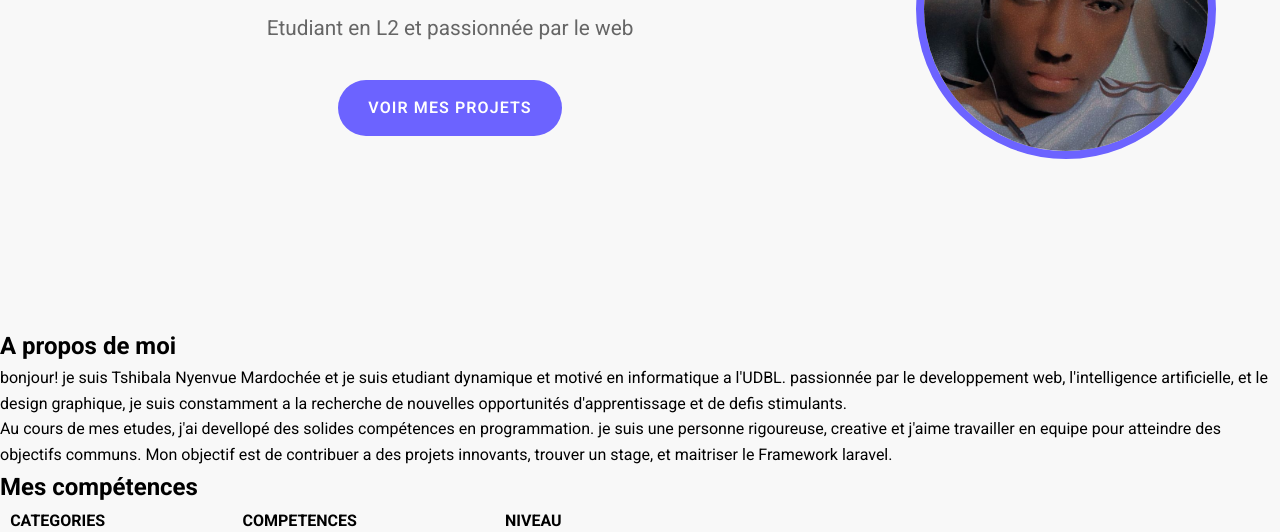
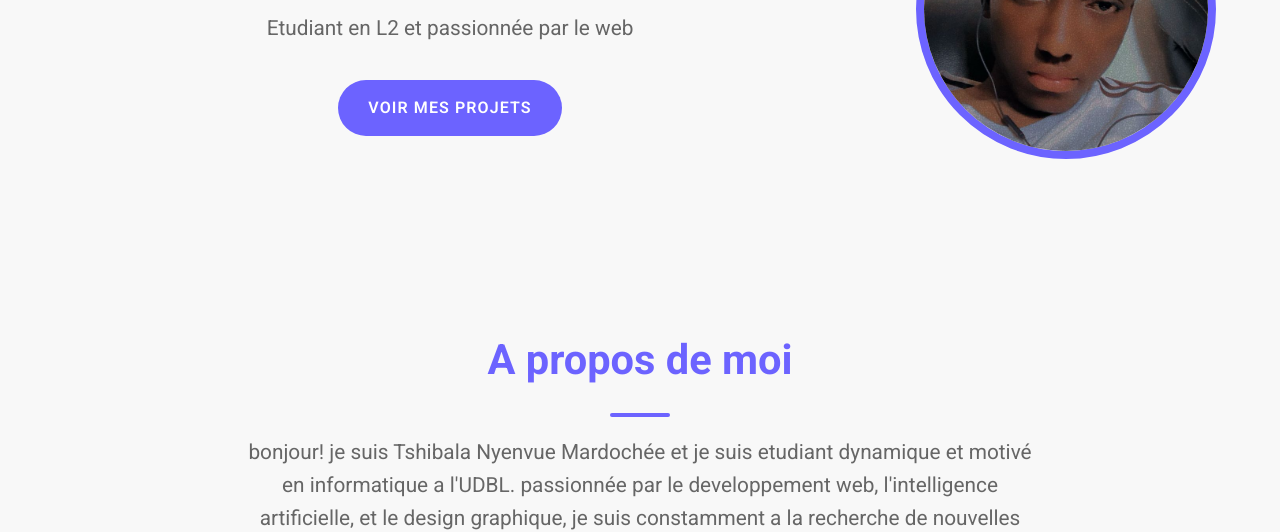
Before and after one commit to RICKXO/MON-PORTFOLIO-2026, a plain HTML site: page index.html in a window 1280 px wide. Shown: the part 421-953 px from the top of the page. Drawn offline with Linux system fonts and the light colour scheme.

Commit message:
Stylisation de la section apropos

```diff
--- a/css/style.css
+++ b/css/style.css
@@ -135,3 +135,51 @@ a.active::after{
     background-color: var(--violet-fonce);
     transform: translate(-3px);
 }
+
+.apropos {
+    width: 800px;
+    margin: 6rem auto;
+    text-align: center;
+}
+
+.apropos h2 {
+    color: var(--violet-doux);
+    font-size: 2.6rem;
+    font-weight: 700;
+    position: relative;
+    text-align: center;
+}
+
+.apropos h2::after {
+    content: '';
+    display: block;
+    width: 60px;
+    height: 4px;
+    background-color: var(--violet-doux);
+    margin: 1.2rem auto;
+    border-radius: 2px;
+}
+
+.apropos p {
+    margin-bottom: 2rem;
+    color: var(--gris-fonce);
+    font-size: 1.3rem;
+}
+
+section h2 {
+    color: var(--violet-doux);
+    font-size: 2.6rem;
+    font-weight: 700;
+    position: relative;
+    text-align: center;
+}
+
+section h2::after {
+    content: '';
+    display: block;
+    width: 60px;
+    height: 4px;
+    background-color: var(--violet-doux);
+    margin: 1.2rem auto;
+    border-radius: 2px;
+}
--- a/index.html
+++ b/index.html
@@ -37,9 +37,9 @@
                 <img src="image/mardo.jpg" alt="mardo"width="300">
             </div>
         </section>
-        <section>
+        <section class="apropos">
             <div>
-                <h1>A propos de moi</h1>
+                <h2>A propos de moi</h2>
             <p>
                 bonjour! je suis Tshibala Nyenvue Mardochée et je suis etudiant dynamique et motivé en informatique a l'UDBL. passionnée par le developpement web, l'intelligence artificielle, et le design graphique, je suis constamment a la recherche de nouvelles opportunités d'apprentissage et de defis stimulants.
            </p>
@@ -48,8 +48,8 @@
            </p>
            <div>
         </section>
-        <section>
-            <div><h1>Mes compétences</h1></div>
+        <section class="compétences">
+            <div><h2>Mes compétences</h2></div>
             <table>
 
               <thead>
```
